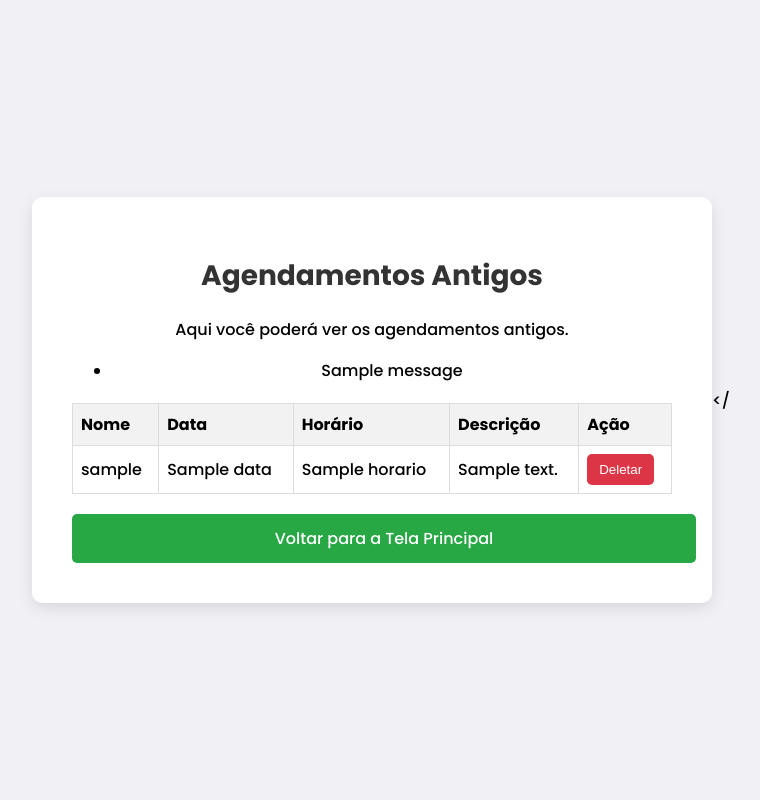
After one commit to Arthurfcb/Projeto-Integrador-IV, a Flask app: page /agendamentos_antigos in a window 1280 px wide. The commit adds this page. Shown: the whole page, without its empty margins (259-1019 px from the left). Run offline with Flask 3, Linux system fonts and the light colour scheme; the visitor is signed in with stand-in values (Sample User, id 1); one stand-in notice (Sample message) is shown; a database or web service that is not in the repository returns one stand-in record (values such as "Sample title"); some libraries are stand-ins or nearby versions.

Commit message:
Add files via upload

```diff
--- a/PetCare/app.py
+++ b/PetCare/app.py
@@ -1,6 +1,7 @@
-from flask import Flask, render_template, request, redirect, url_for, session
+from flask import Flask, render_template, request, redirect, url_for, session, flash
 from flask_pymongo import PyMongo
 from config import Config
+from bson.objectid import ObjectId  # Importar ObjectId
 
 app = Flask(__name__)
 app.config.from_object(Config)
@@ -10,14 +11,13 @@ app.secret_key = 'chave_super_secreta'
 
 # Conectar ao MongoDB
 mongo = PyMongo(app)
-client = mongo.cx  # Usa o cliente do PyMongo
-db = client['Registros']  # Nome do cluster
-users_collection = db['RegistrosCliente']  # Nome da coleção
+client = mongo.cx
+db = client['Registros']
+users_collection = db['RegistrosCliente']
 
 # Rota de Login
 @app.route('/login', methods=['GET', 'POST'])
 def login():
-    error_message = None  # Variável para armazenar a mensagem de erro
     if request.method == 'POST':
         username = request.form['username']
         password = request.form['password']
@@ -28,27 +28,57 @@ def login():
             session['username'] = username  # Armazena o usuário na sessão
             return redirect(url_for('main'))  # Redireciona para a página principal
         else:
-            error_message = "Nome de usuário ou senha incorretos. Por favor, tente novamente."  # Mensagem de erro
-
-    # Renderiza a página de login com a mensagem de erro, se houver
-    return render_template('login.html', error_message=error_message)
+            return render_template('login.html', error="Login inválido!")
+    return render_template('login.html')
 
 # Rota para a tela principal
 @app.route('/')
 def main():
-    # Verificar se o usuário está logado
     if 'username' in session:
-        return render_template('main.html')
+        return render_template('main.html')  # Tela principal que dá acesso às outras
     else:
-        return redirect(url_for('login'))  # Se não estiver logado, redirecionar para o login
+        return redirect(url_for('login'))
 
 # Rota para o prontuário
 @app.route('/prontuario')
 def prontuario():
-    if 'username' in session:  # Verificar se o usuário está logado
-        return "Aqui será exibido o prontuário"
+    if 'username' in session:
+        return render_template('prontuario.html')  # Rota para a página de prontuários
     else:
-        return redirect(url_for('login'))  # Redireciona se não estiver logado
+        return redirect(url_for('login'))
+
+# Rota para agendamentos
+@app.route('/agendamentos')
+def agendamentos():
+    if 'username' in session:
+        return render_template('agendamento.html')  # Rota para a página de agendamento
+    else:
+        return redirect(url_for('login'))
+
+# Rota para agendamentos antigos
+@app.route('/agendamentos_antigos')
+def agendamentos_antigos():
+    if 'username' in session:
+        # Recupera todos os agendamentos da coleção 'Agendamentos'
+        agendamentos = list(db['Agendamentos'].find())  # Busca todos os agendamentos
+        for agendamento in agendamentos:
+            print(agendamento['_id'])  # Para verificar os IDs
+        return render_template('agendamento_antigo.html', agendamentos=agendamentos)  # Passa os agendamentos para o template
+    else:
+        return redirect(url_for('login'))
+
+@app.route('/deletar_agendamento/<agendamento_id>', methods=['POST'])
+def deletar_agendamento(agendamento_id):
+    print(f"Tentando deletar agendamento com ID: {agendamento_id}")  # Para depuração
+    if 'username' in session:
+        try:
+            db['Agendamentos'].delete_one({'_id': ObjectId(agendamento_id)})
+            flash("Agendamento deletado com sucesso!", "success")  # Mensagem de sucesso
+        except Exception as e:
+            flash(f"Erro ao deletar agendamento: {str(e)}", "error")  # Mensagem de erro
+        return redirect(url_for('agendamentos_antigos'))  # Redireciona de volta para a página de agendamentos antigos
+    else:
+        return redirect(url_for('login'))
 
 # Rota de Cadastro
 @app.route('/register', methods=['GET', 'POST'])
@@ -62,6 +92,32 @@ def register():
         return redirect(url_for('login'))
     return render_template('register.html')
 
+# Rota para agendar uma consulta
+@app.route('/agendar', methods=['POST'])
+def agendar():
+    if 'username' in session:
+        data = request.form['date']  # Obter a data do formulário
+        horario = request.form['time']  # Obter o horário do formulário
+        descricao = request.form['description']  # Obter a descrição do formulário
+
+        # Inserir o novo agendamento na coleção 'Agendamentos'
+        agendamento_data = {
+            'username': session['username'],  # Associar o agendamento ao usuário logado
+            'data': data,
+            'horario': horario,
+            'descricao': descricao
+        }
+
+        try:
+            db['Agendamentos'].insert_one(agendamento_data)  # Salva no MongoDB
+            mensagem = "Agendamento realizado com sucesso!"  # Mensagem de sucesso
+        except Exception as e:
+            mensagem = f"Erro ao agendar: {str(e)}"  # Mensagem de erro
+
+        return render_template('agendamento.html', mensagem=mensagem)  # Renderiza a página com a mensagem
+    else:
+        return redirect(url_for('login'))
+
 # Rota de logout para encerrar a sessão
 @app.route('/logout')
 def logout():
--- /dev/null
+++ b/PetCare/templates/agendamento_antigo.html
@@ -0,0 +1,128 @@
+<!DOCTYPE html>
+<html lang="pt-br">
+<head>
+    <meta charset="UTF-8">
+    <meta name="viewport" content="width=device-width, initial-scale=1.0">
+    <title>Agendamentos Antigos</title>
+    <link href="https://fonts.googleapis.com/css2?family=Poppins:wght@300;500;700&display=swap" rel="stylesheet">
+    <style>
+        body {
+            font-family: 'Poppins', sans-serif;
+            display: flex;
+            justify-content: center;
+            align-items: center;
+            height: 100vh;
+            background-color: #f0f0f5;
+            margin: 0;
+        }
+        .container {
+            text-align: center;
+            background-color: #fff;
+            padding: 40px;
+            border-radius: 10px;
+            box-shadow: 0 5px 15px rgba(0,0,0,0.1);
+            max-width: 600px;
+            width: 100%;
+        }
+        h1 {
+            font-size: 28px;
+            margin-bottom: 20px;
+            color: #333;
+        }
+        .btn {
+            display: block;
+            width: 100%;
+            padding: 12px;
+            margin-top: 20px;
+            font-size: 16px;
+            color: white;
+            background-color: #28a745;
+            border: none;
+            border-radius: 5px;
+            cursor: pointer;
+            text-decoration: none;
+        }
+        .btn:hover {
+            background-color: #218838;
+        }
+        table {
+            width: 100%;
+            border-collapse: collapse;
+            margin-top: 20px;
+        }
+        th, td {
+            border: 1px solid #ddd;
+            padding: 8px;
+            text-align: left;
+        }
+        th {
+            background-color: #f2f2f2;
+        }
+        .delete-btn {
+            background-color: #dc3545;
+            color: white;
+            border: none;
+            border-radius: 5px;
+            padding: 8px 12px;
+            cursor: pointer;
+        }
+        .delete-btn:hover {
+            background-color: #c82333;
+        }
+    </style>
+</head>
+<body>
+
+<div class="container">
+    <h1>Agendamentos Antigos</h1>
+    <p>Aqui você poderá ver os agendamentos antigos.</p>
+
+    <!-- Mensagens de feedback -->
+    {% with messages = get_flashed_messages(with_categories=true) %}
+        {% if messages %}
+            <ul>
+                {% for category, message in messages %}
+                    <li class="{{ category }}">{{ message }}</li>
+                {% endfor %}
+            </ul>
+        {% endif %}
+    {% endwith %}
+
+    <table>
+        <thead>
+            <tr>
+                <th>Nome</th>
+                <th>Data</th>
+                <th>Horário</th>
+                <th>Descrição</th>
+                <th>Ação</th>
+            </tr>
+        </thead>
+        <tbody>
+            {% if agendamentos %}
+                {% for agendamento in agendamentos %}
+                    <tr>
+                        <td>{{ agendamento.username }}</td>
+                        <td>{{ agendamento.data }}</td>
+                        <td>{{ agendamento.horario }}</td>
+                        <td>{{ agendamento.descricao }}</td>
+                        <td>
+                            <form action="{{ url_for('deletar_agendamento', agendamento_id=agendamento._id) }}" method="POST" style="display:inline;">
+                                <button type="submit" class="delete-btn">Deletar</button>
+                            </form>
+                        </td>
+                    </tr>
+                {% endfor %}
+            {% else %}
+                <tr>
+                    <td colspan="5">Sem agendamentos antigos disponíveis no momento.</td>
+                </tr>
+            {% endif %}
+        </tbody>
+    </table>
+
+    <a href="/" class="btn">Voltar para a Tela Principal</a>
+</div>
+
+</body>
+</
```
Also changed, not shown: PetCare/templates/agendamento.html (added, +110 -0 lines), PetCare/templates/main.html (+22 -7 lines), PetCare/templates/prontuario.html (added, +10 -0 lines).
